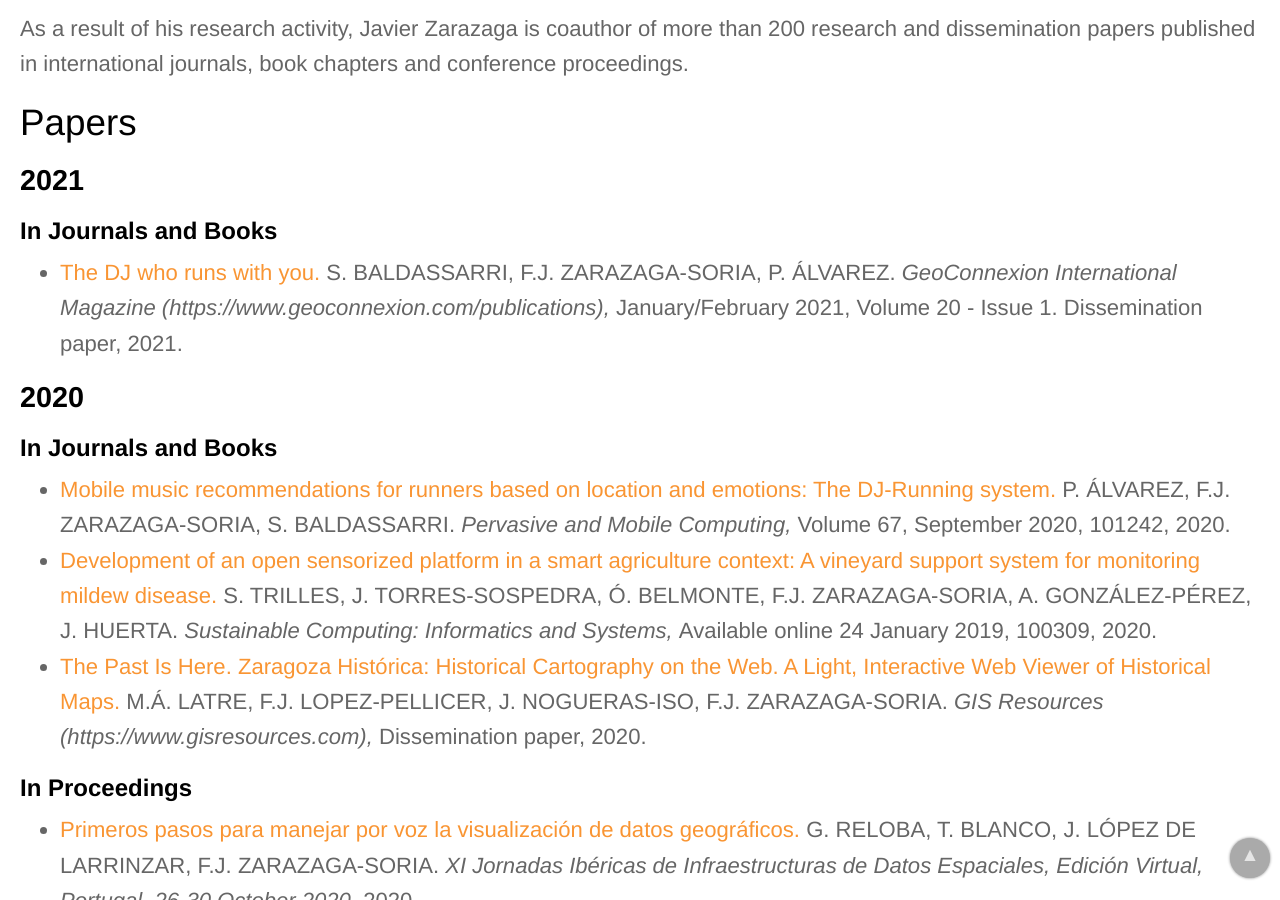
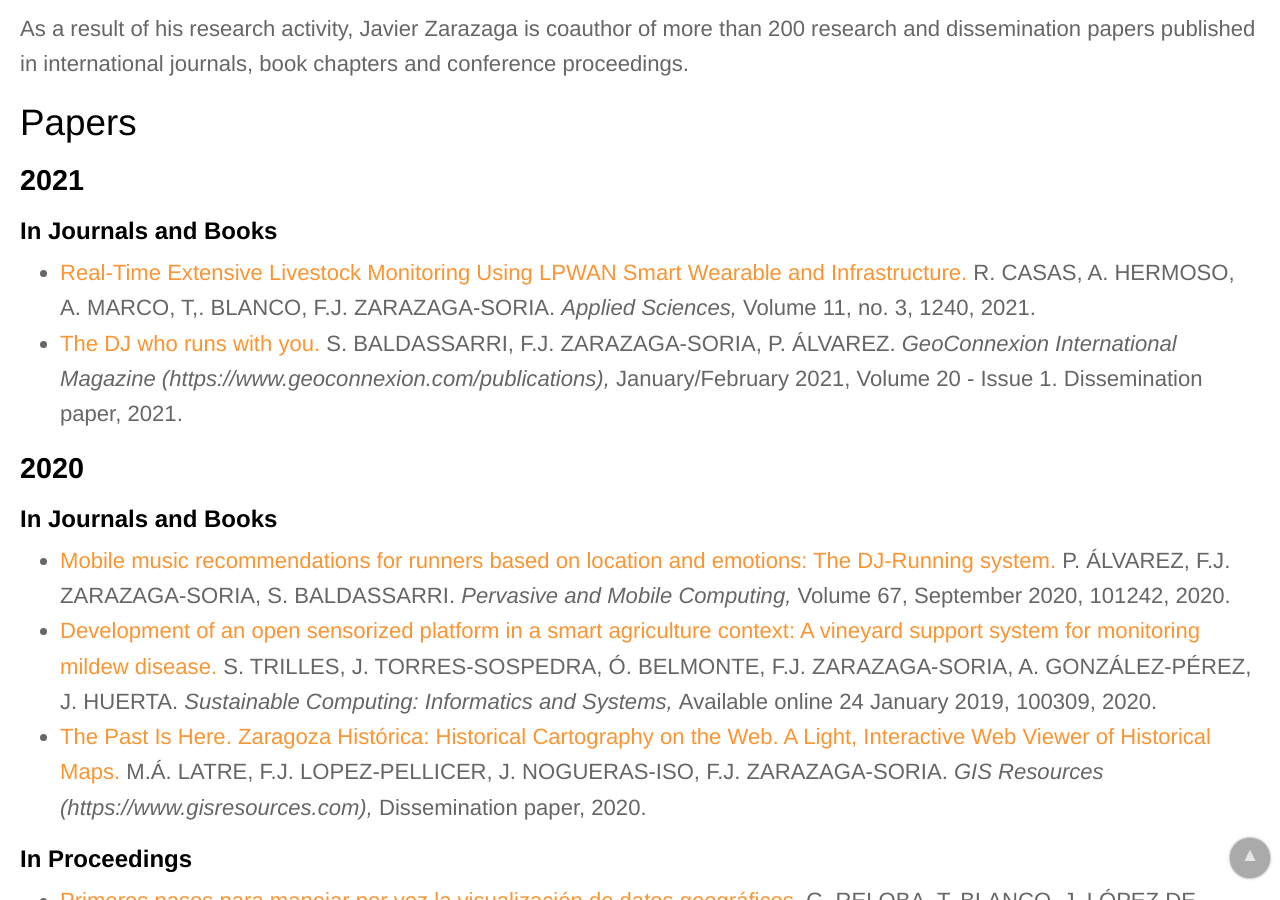
Before and after one commit to IAAA-Lab/IAAA-Lab.github.io, a Jekyll site: the page built from _staff/javy.md, in a window 1280 px wide and 900 px high, scrolled down 877 px. Built offline with Jekyll 4.4.1, drawn with Linux system fonts in a browser that asks for light colours.

Commit message:
Update papers.yml
Añadido "Real-Time Extensive Livestock Monitoring Using LPWAN Smart Wearable and Infrastructure"

```diff
--- a/_data/papers.yml
+++ b/_data/papers.yml
@@ -1,6 +1,14 @@
 # Importante: dentro de este fichero los artículos tienen que estar ordenados por año
 # (los más recientes primero) y dentro de cada año primero van los libros, luego los
 # artículos de revista y capítulos de libro y finalmente los artículos de congresos
+# -------------------
+- title: "Real-Time Extensive Livestock Monitoring Using LPWAN Smart Wearable and Infrastructure"
+  url: https://www.mdpi.com/2076-3417/11/3/1240
+  authors: R. CASAS, A. HERMOSO, A. MARCO, T,. BLANCO, F.J. ZARAZAGA-SORIA
+  publication: "Applied Sciences"
+  publication_detail: "Volume 11, no. 3, 1240"
+  year: 2021
+  doi: doi.org/10.3390/app11031240
 # -------------------
 - title: "The DJ who runs with you"
   url: https://www.geoconnexion.com/publication-articles/the-dj-who-runs-with-you
```
